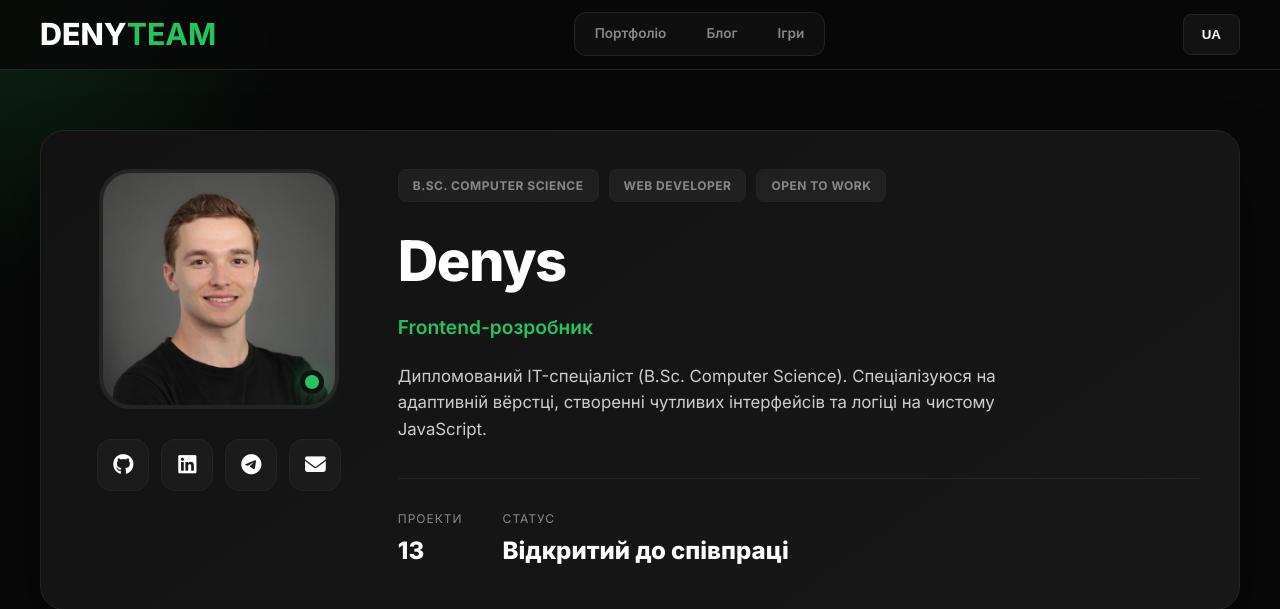
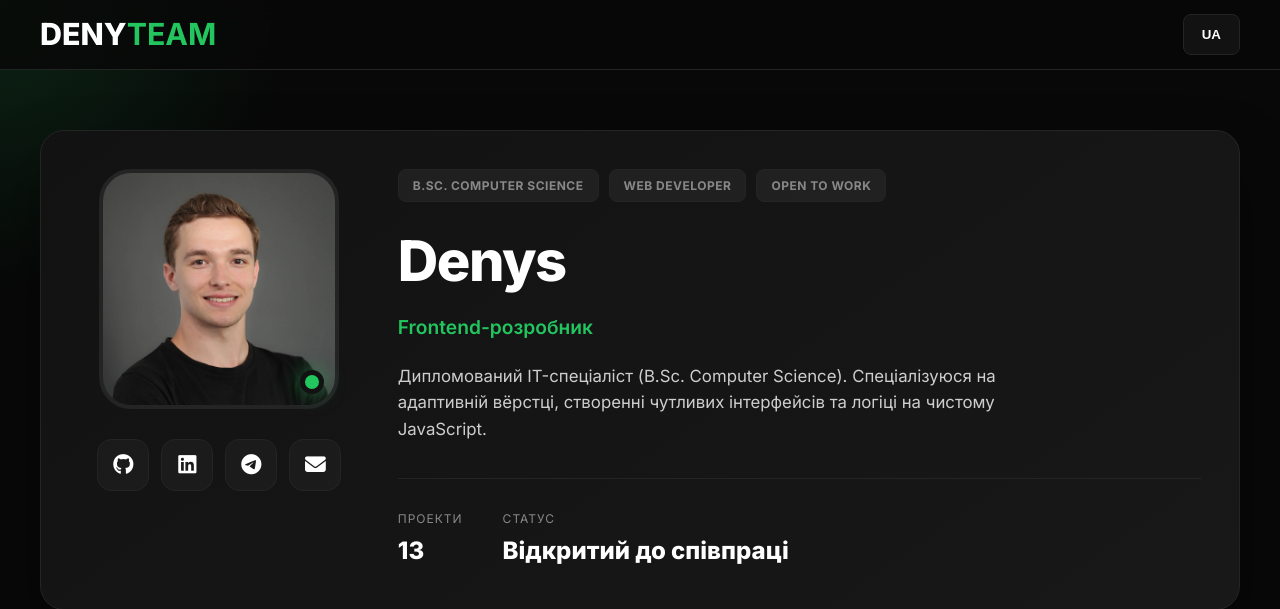
Before and after one commit to Gopdon32/DenyTeam, a PHP site: page / in a window 1280 px wide. Shown: the top 609 px of the page. Run offline with PHP 8.4, Linux system fonts and the light colour scheme.

Commit message:
Update style.css

```diff
--- a/css/style.css
+++ b/css/style.css
@@ -157,7 +157,7 @@ header .container {
 
 /* Навигация по пользователям */
 .user-switcher {
-  display: none;
+  display: none !important;
   order: 2;
   display: flex;
   flex-wrap: wrap;
```
